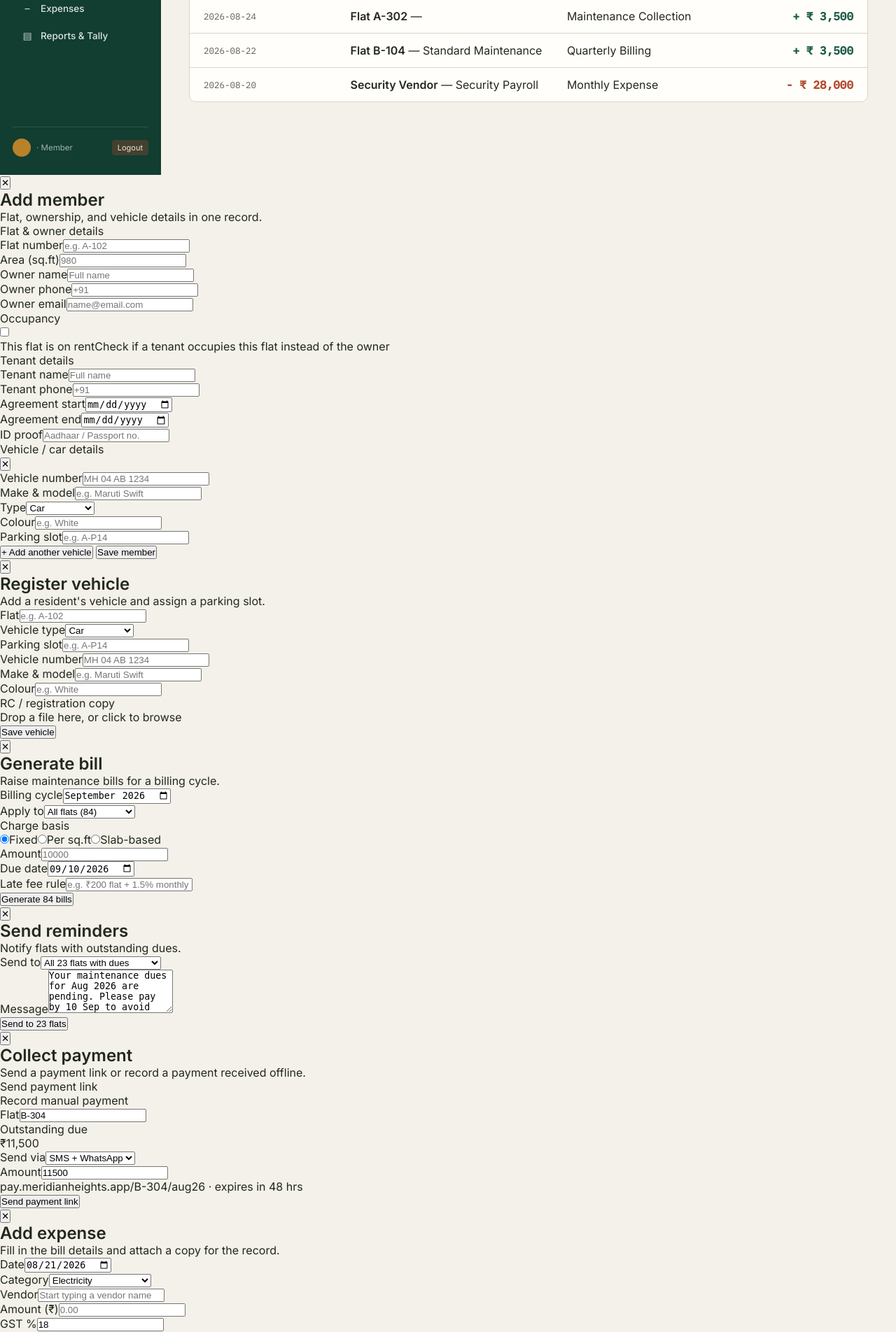
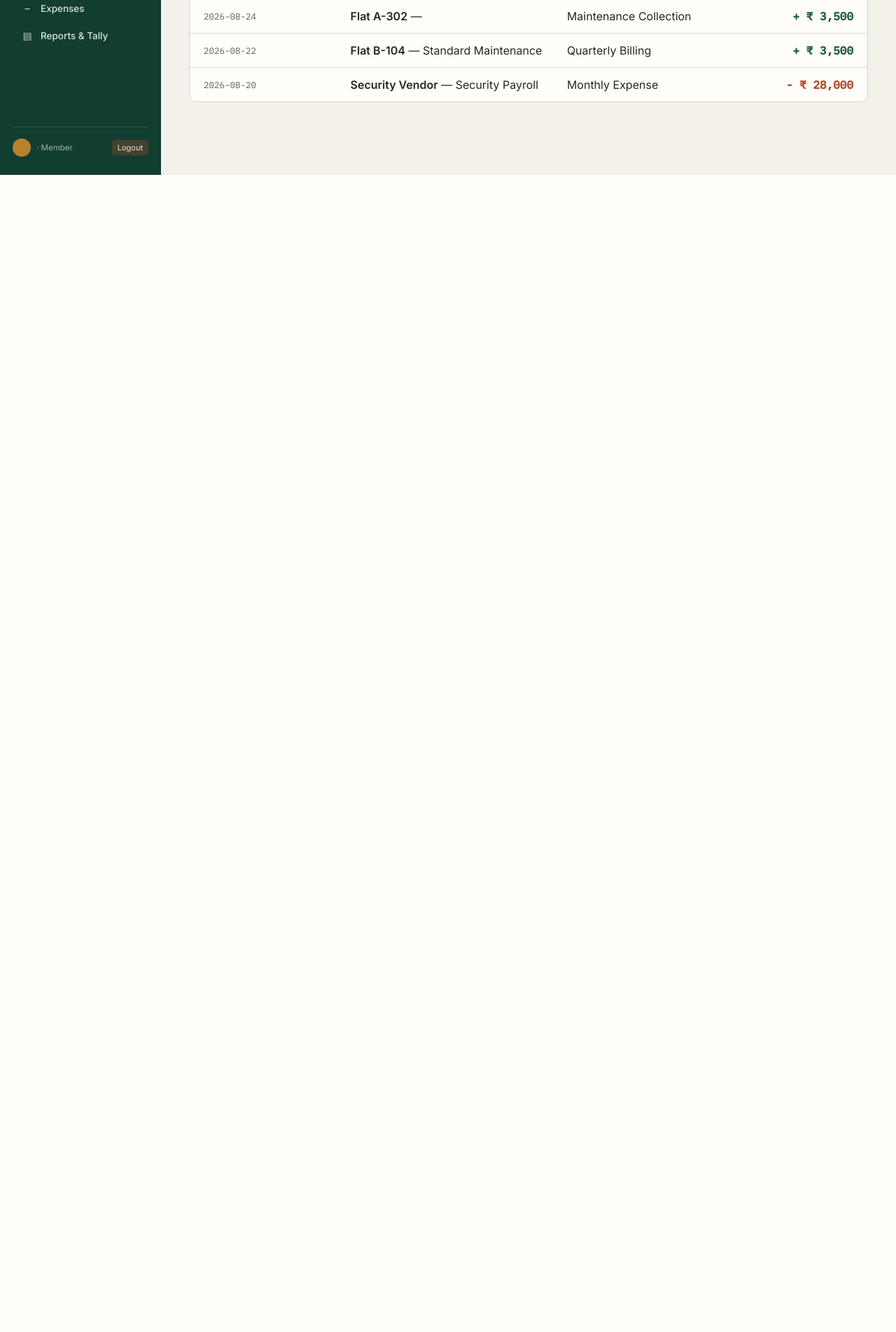
Before and after one commit to Maulik-Dawda/society_management_system, a PHP site: template views/dashboard/index.php in a window 1280 px wide. Shown: the part 573-2477 px from the top of the page at 70% size. After the commit the page ends 823 px from the top, so only its background shows below. Run offline with PHP 8.4, Linux system fonts and the light colour scheme; the template is opened without the code that fills it, so the values that code supplies are empty.

Commit message:
Hide drawer overlays by default using explicit CSS display:none rule

```diff
--- a/views/layouts/drawers.php
+++ b/views/layouts/drawers.php
@@ -1,4 +1,14 @@
 <!-- ===================== DRAWERS & MODALS ===================== -->
+<style>
+  .overlay { position: fixed; inset: 0; background: rgba(35,40,31,.35); display: none; align-items: stretch; justify-content: flex-end; z-index: 50; }
+  .overlay.open { display: flex !important; }
+  .drawer { width: 440px; background: var(--paper-raised, #FFFEFA); height: 100%; padding: 28px 30px; overflow-y: auto; box-shadow: -6px 0 24px rgba(0,0,0,.12); position: relative; }
+  .drawer h2 { font-family: 'Fraunces', serif; font-weight: 600; font-size: 22px; margin-bottom: 4px; }
+  .drawer .hint { font-size: 12.5px; color: var(--ink-soft, #5B5F52); margin-bottom: 22px; }
+  .close-btn { position: absolute; top: 26px; right: 26px; background: none; border: none; font-size: 20px; color: var(--ink-soft, #5B5F52); cursor: pointer; }
+  .modal-overlay { position: fixed; inset: 0; background: rgba(35,40,31,.4); display: none; align-items: center; justify-content: center; z-index: 60; }
+  .modal-overlay.open { display: flex !important; }
+</style>
 
 <!-- Add member -->
 <div class="overlay" id="memberform">
```
